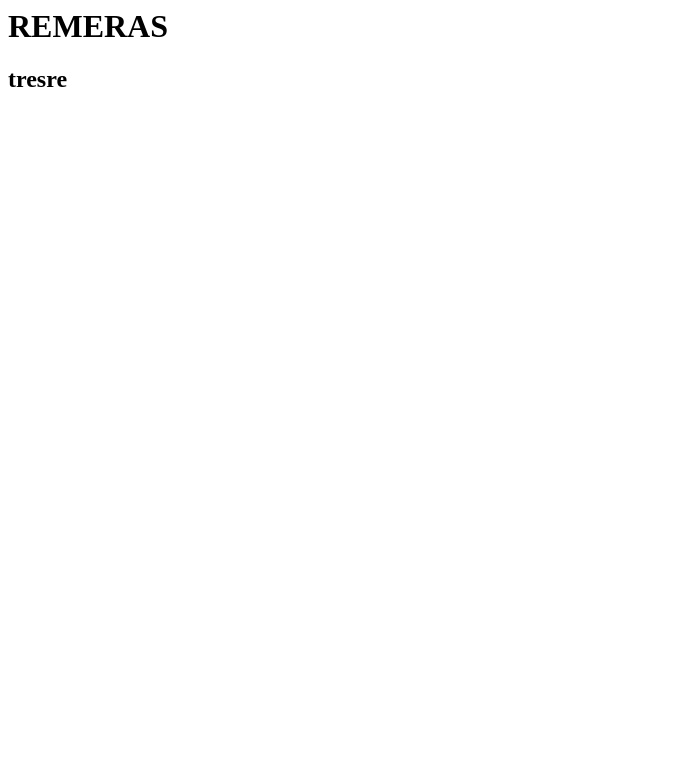
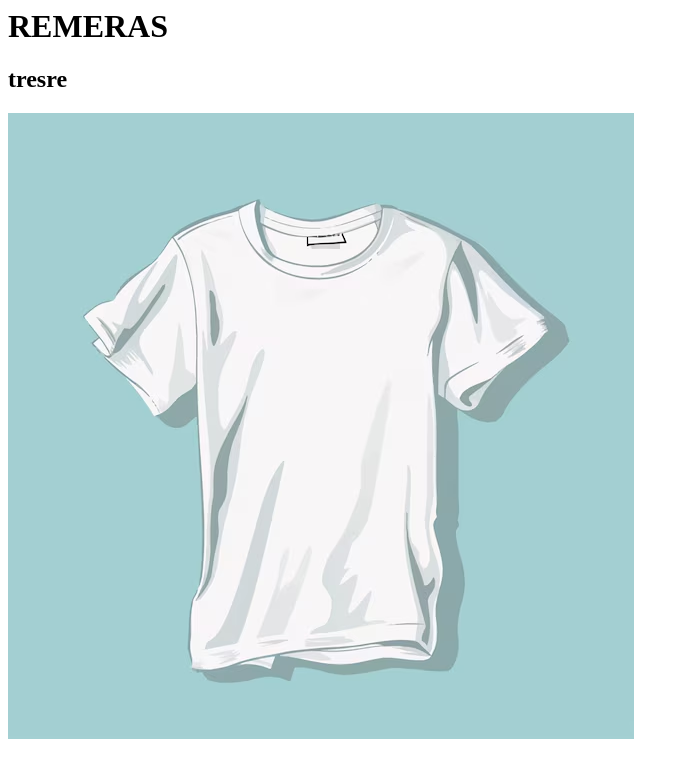
Before and after one commit to julia265/remeras, a plain HTML site: page index.html in a window 1280 px wide. Shown: the whole page, without its empty margins (0-689 px from the left). Drawn offline with Linux system fonts and the light colour scheme.

Commit message:
commits added

```diff
--- a/index.html
+++ b/index.html
@@ -1,3 +1,3 @@
 <h1>REMERAS</h1>
 <h2>tresre</h2>
-<img src="" alt="">
+<img src="remera.jpg" alt="remera celeste">
```
Also changed, not shown: remera.jpg (added).
